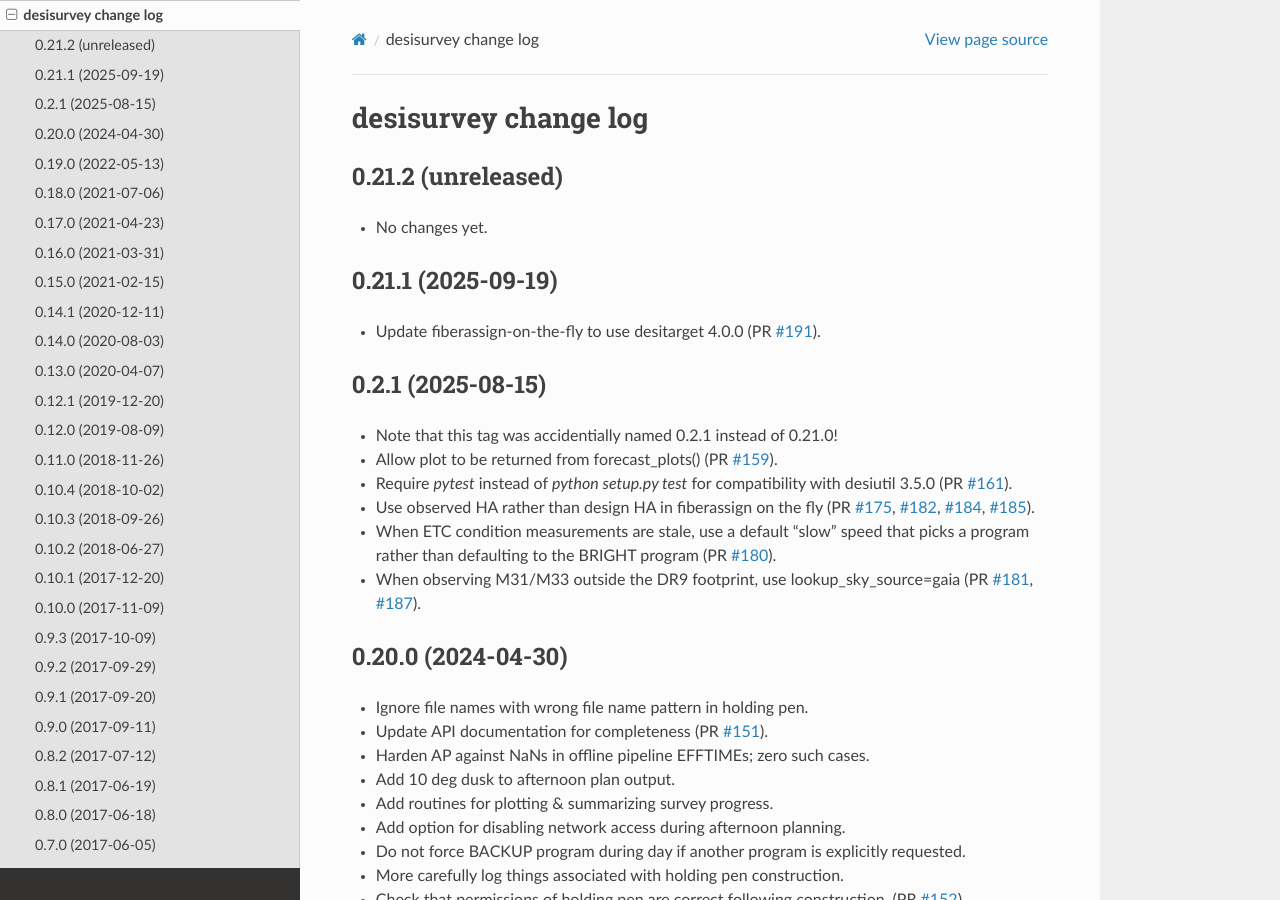
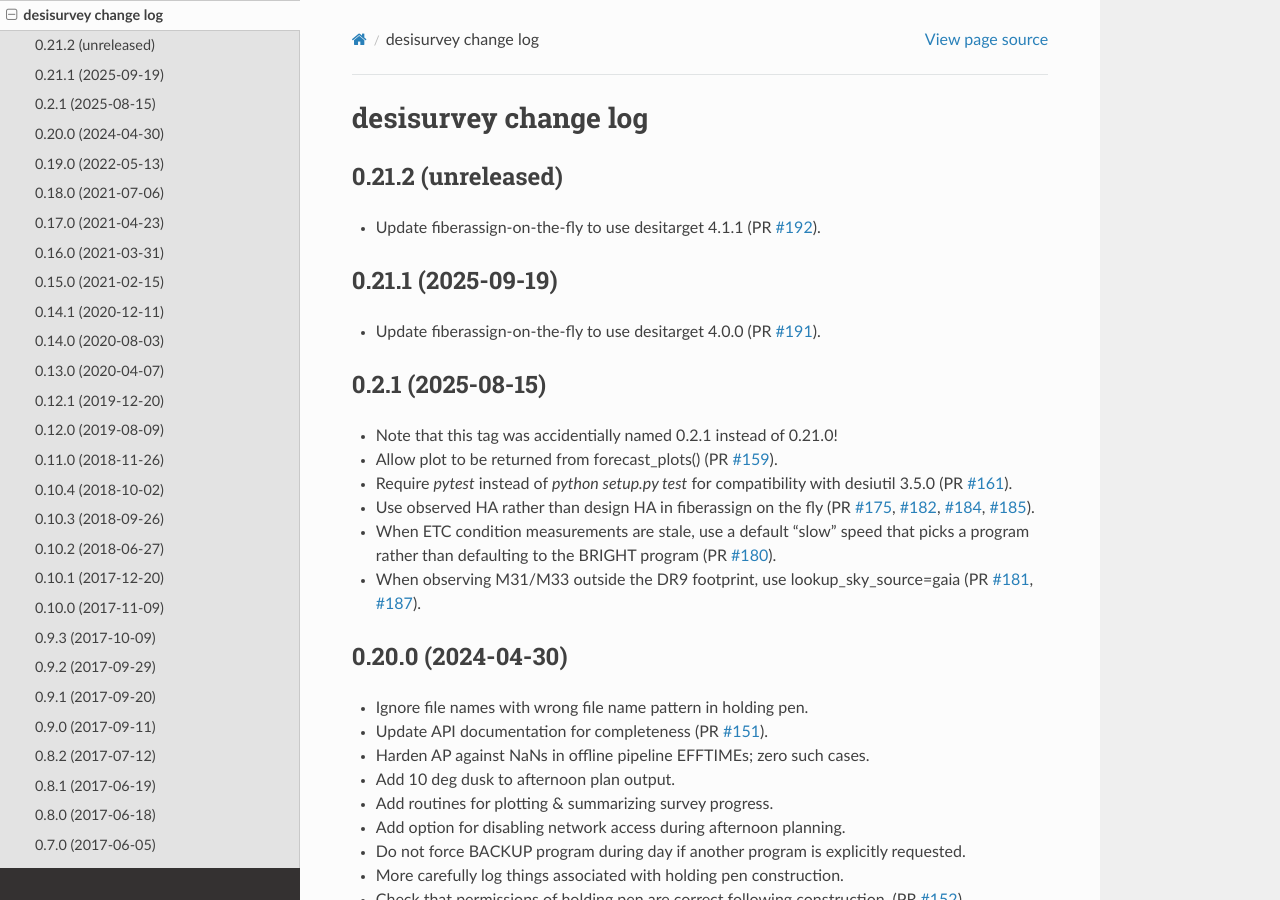
Before and after one commit to desihub/desisurvey, a Sphinx documentation site: the page built from doc/changes.rst, in a window 1280 px wide and 900 px high. Built offline with Sphinx 7.4.7 and the Read the Docs theme 3.1.0, drawn with Linux system fonts in a browser that asks for light colours.

Commit message:
update fiberassign-on-the-fly to use version 4.1.1 of desitarget

```diff
--- a/doc/changes.rst
+++ b/doc/changes.rst
@@ -5,7 +5,9 @@ desisurvey change log
 0.21.2 (unreleased)
 -------------------
 
-* No changes yet.
+* Update fiberassign-on-the-fly to use desitarget 4.1.1 (PR `#192`_).
+
+.. _`#192`: https://github.com/desihub/desisurvey/pull/192
 
 0.21.1 (2025-09-19)
 -------------------
```
Also changed, not shown: 1 other file.
